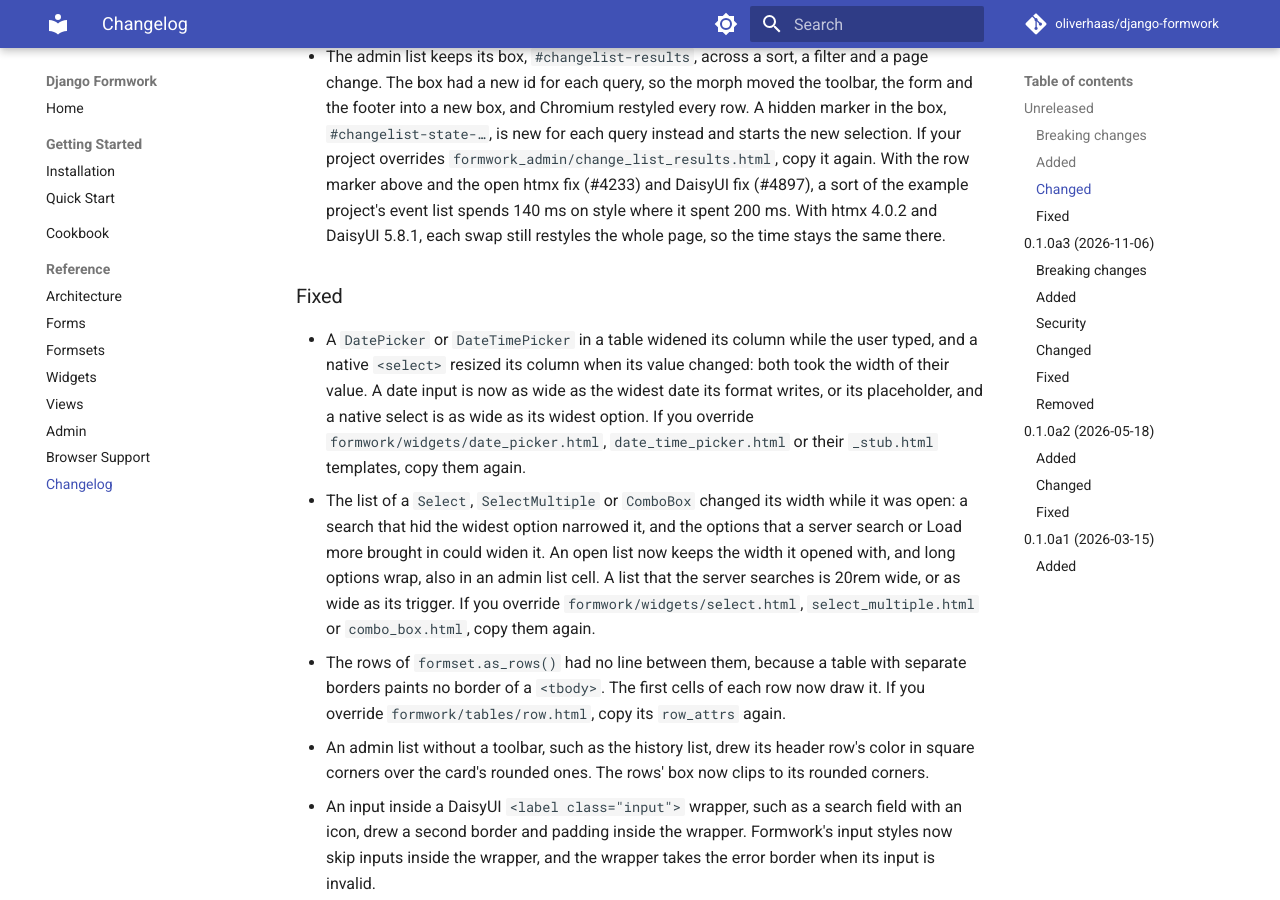
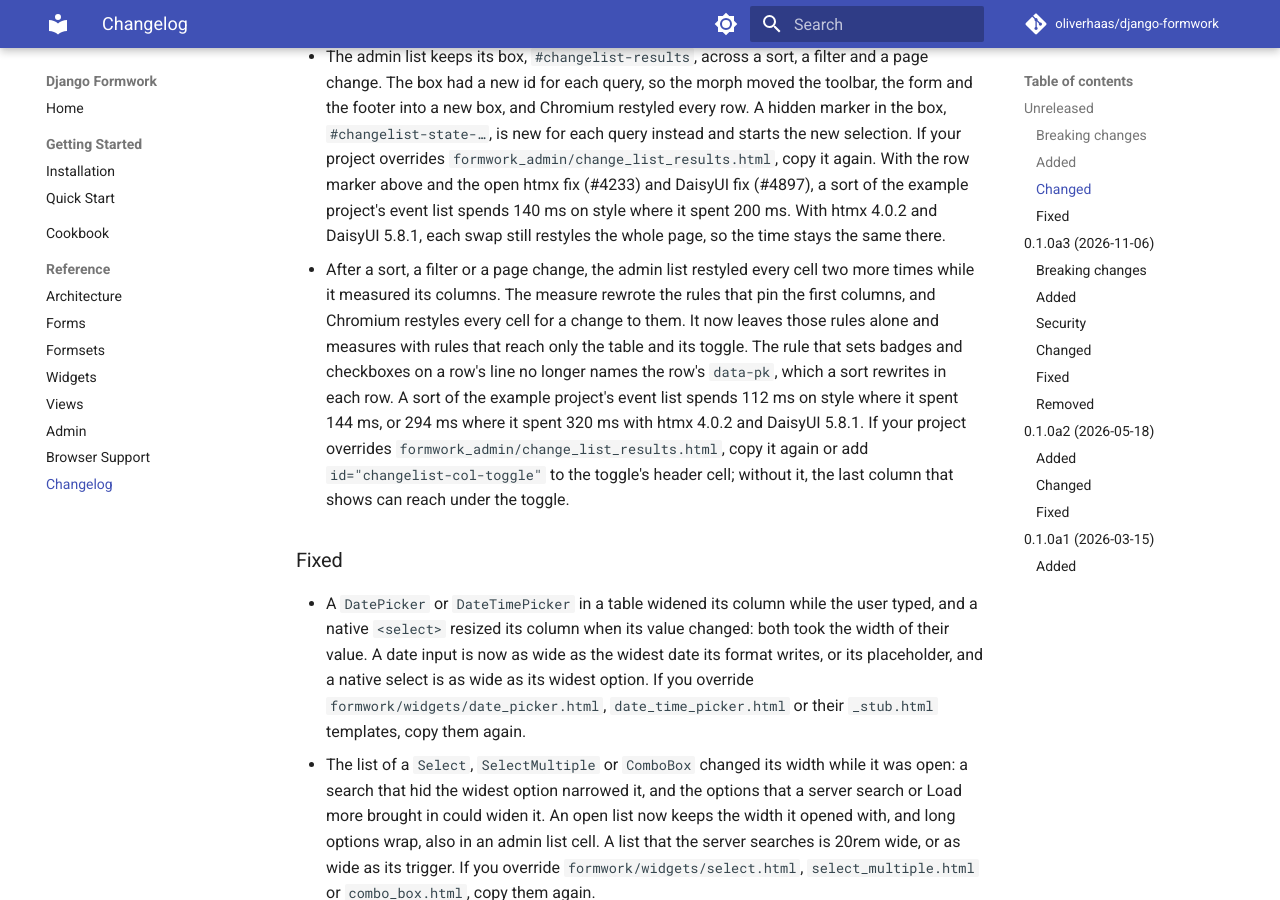
Before and after one commit to oliverhaas/django-formwork, an MkDocs documentation site: the page built from docs/reference/changelog.md, in a window 1280 px wide and 900 px high, scrolled down 9379 px. Built offline with MkDocs 1.6.1 and Material for MkDocs 9.7.7, drawn with Linux system fonts in a browser that asks for light colours; comment, search, counter and statistics services are not loaded; the version menu is left out.

Commit message:
perf(admin): leave the pinned columns' rules alone while measuring

```diff
--- a/docs/reference/changelog.md
+++ b/docs/reference/changelog.md
@@ -383,6 +383,16 @@
   of the example project's event list spends 140 ms on style where it spent 200 ms. With
   htmx 4.0.2 and DaisyUI 5.8.1, each swap still restyles the whole page, so the time
   stays the same there.
+- After a sort, a filter or a page change, the admin list restyled every cell two more
+  times while it measured its columns. The measure rewrote the rules that pin the first
+  columns, and Chromium restyles every cell for a change to them. It now leaves those rules
+  alone and measures with rules that reach only the table and its toggle. The rule that
+  sets badges and checkboxes on a row's line no longer names the row's `data-pk`, which
+  a sort rewrites in each row. A sort of the example project's event list spends 112 ms on
+  style where it spent 144 ms, or 294 ms where it spent 320 ms with htmx 4.0.2 and
+  DaisyUI 5.8.1. If your project overrides `formwork_admin/change_list_results.html`, copy
+  it again or add `id="changelist-col-toggle"` to the toggle's header cell; without it,
+  the last column that shows can reach under the toggle.
 
 ### Fixed
 
```
Also changed, not shown: django_formwork/admin/static/formwork_admin/columns.js (+32 -12 lines), 2 other files.
